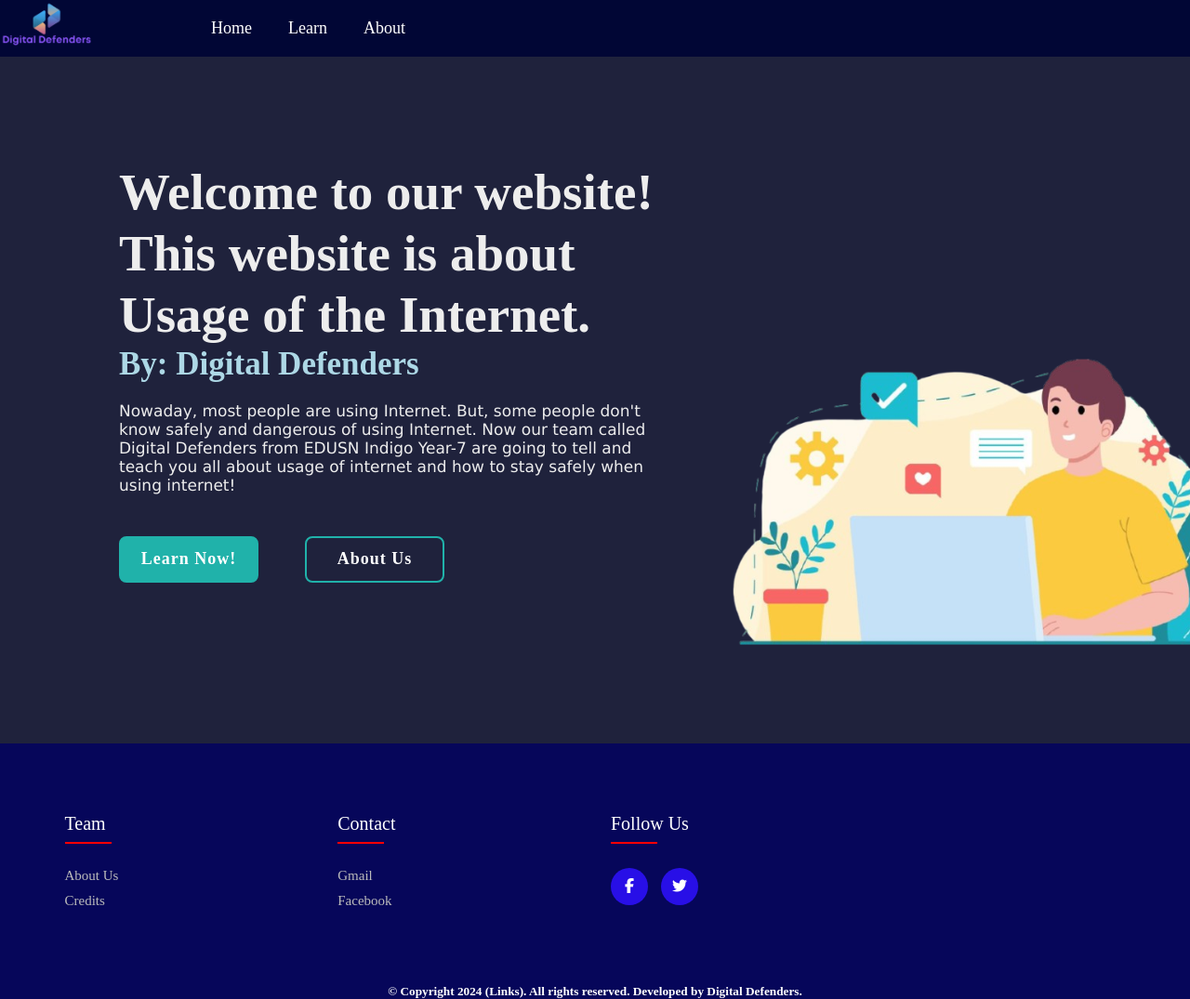
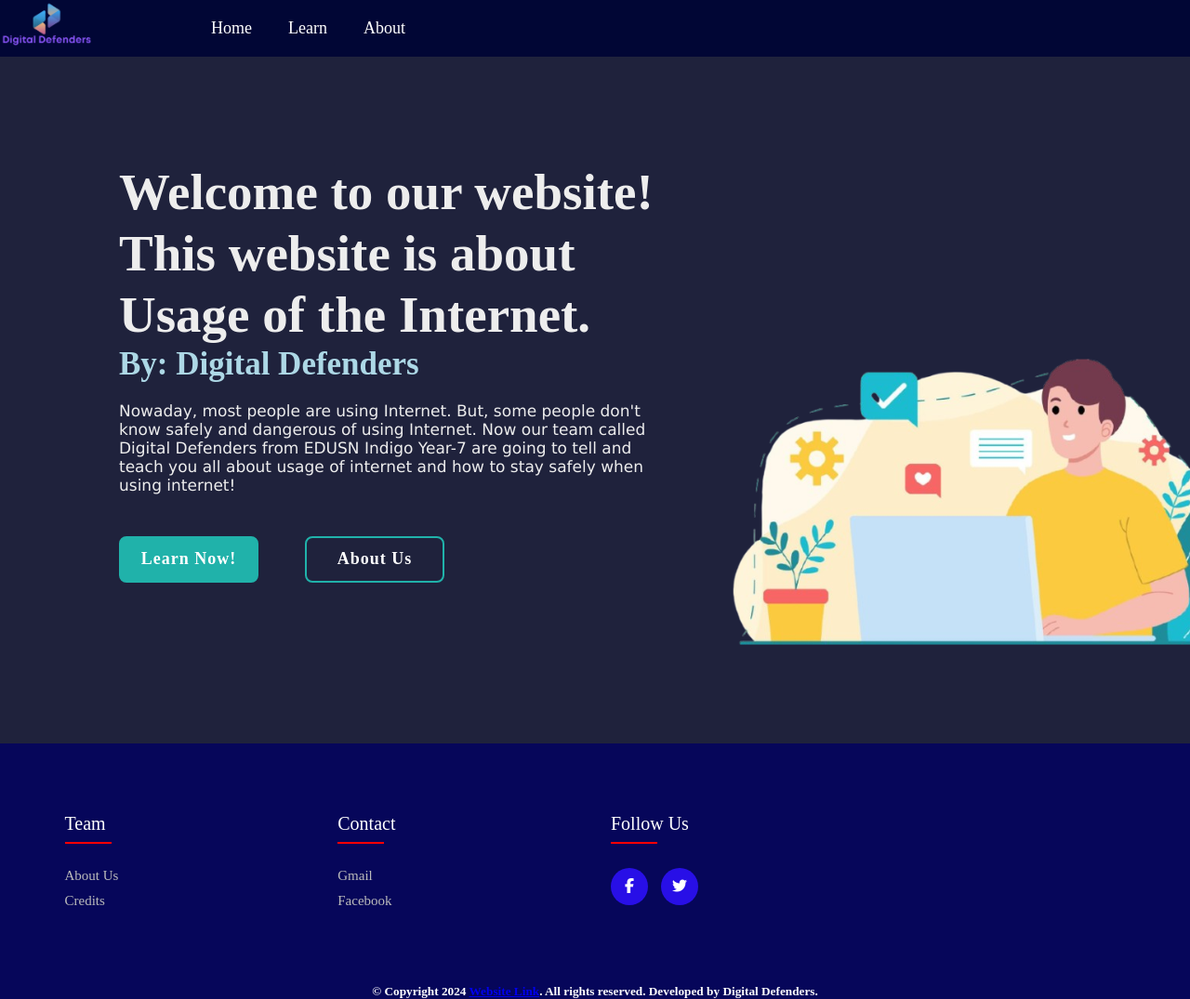
Before and after one commit to KhantMin11/usageoftheinternet, a plain HTML site: page index.html in a window 1280 px wide. Shown: the whole page at 93% size. Drawn offline with Linux system fonts and the light colour scheme.

Commit message:
Update index.html

```diff
--- a/index.html
+++ b/index.html
@@ -68,7 +68,7 @@
         </footer>
 
         <h5 class="copyright">
-            © Copyright 2024 (Links). All rights reserved. Developed by Digital Defenders.
+            © Copyright 2024 <a href="https://khantmin11.github.io/usageoftheinternet/">Website Link</a>. All rights reserved. Developed by Digital Defenders.
         </h5>
 
 
```
